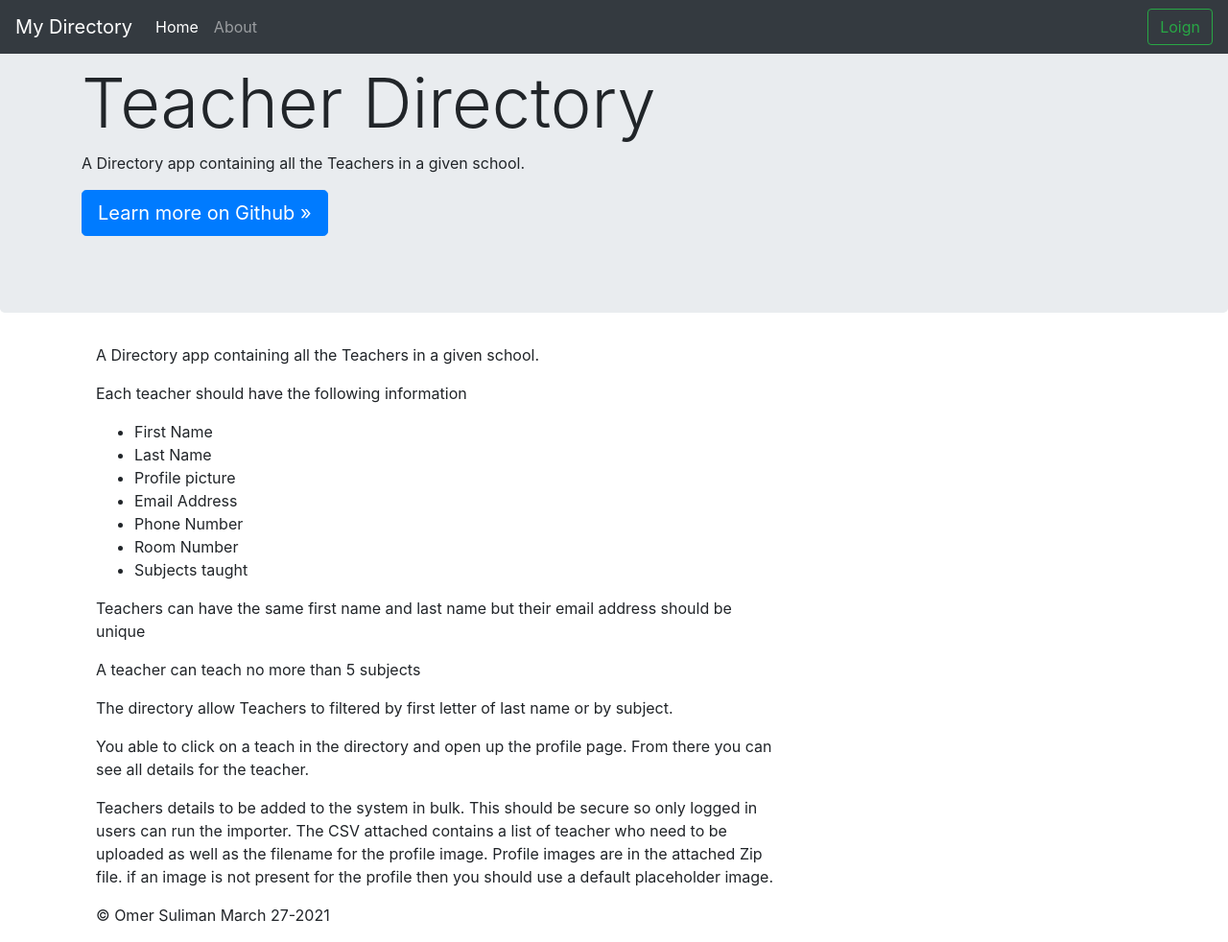
After one commit to omerahmed41/teacher_directory, a Django app: page /about in a window 1280 px wide. The commit adds this page. Shown: the whole page at 96% size. Run offline with Django 3.2, Linux system fonts and the light colour scheme; some libraries are stand-ins or nearby versions.

Commit message:
add front end website

```diff
--- a/directory/models.py
+++ b/directory/models.py
@@ -32,4 +32,4 @@ class Teacher (TimeStampMixin):
         ordering = ['first_name']
 
     def __str__(self):
-        return self.first_name + '--' +  self.last_name
+        return self.first_name + ' ' +  self.last_name
--- /dev/null
+++ b/directory/templates/directory/about.html
@@ -0,0 +1,51 @@
+{% extends 'directory/base.html' %}
+
+{% block title %} Teacher Directory {% endblock %}
+
+{% block content %}
+
+         <div class="container">
+   <!-- /container -->
+      <div class="padding">
+    <div class="col-md-8">
+     <p> A Directory app containing all the Teachers in a given school. </p>
+      <p>  Each teacher should have the following information
+     <ul >
+
+            <li>
+                First Name
+            </li>
+            <li>
+                 Last Name
+            </li>
+            <li>
+               Profile picture
+            </li>
+            <li>
+               Email Address
+            </li>
+              <li>
+               Phone Number
+            </li>
+              <li>
+                Room Number
+            </li>
+              <li>
+              Subjects taught
+            </li>
+        </ul>
+
+
+         </p>
+        <p> Teachers can have the same first name and last name but their email address should be unique  </p>
+       <p>  A teacher can teach no more than 5 subjects  </p>
+       <p>  The directory allow Teachers to filtered by first letter of last name or by subject. </p>
+       <p>  You able to click on a teach in the directory and open up the profile page. From there you can see all details for the teacher. </p>
+        <p>  Teachers details to be added to the system in bulk. This should be secure so only logged in users can run the importer. The CSV attached contains a list of teacher who need to be uploaded as well as the filename for the profile image. Profile images are in the attached Zip file. if an image is not present for the profile then you should use a default placeholder image.</p>
+      </div>
+
+  </div>
+<footer class="container">
+    <p>&copy; Omer Suliman March 27-2021</p>
+</footer>
+{% endblock %}
--- /dev/null
+++ b/directory/templates/directory/base.html
@@ -0,0 +1,68 @@
+<html lang="en">
+
+<head>
+    <title>{% block title %}{% endblock %}</title>
+
+    <!-- CSS only -->
+    <link rel="stylesheet" href="https://stackpath.bootstrapcdn.com/bootstrap/4.5.0/css/bootstrap.min.css"
+        integrity="sha384-9aIt2nRpC12Uk9gS9baDl411NQApFmC26EwAOH8WgZl5MYYxFfc+NcPb1dKGj7Sk" crossorigin="anonymous">
+
+    <!-- JS, Popper.js, and jQuery -->
+    <script src="https://code.jquery.com/jquery-3.5.1.slim.min.js"
+        integrity="sha384-DfXdz2htPH0lsSSs5nCTpuj/zy4C+OGpamoFVy38MVBnE+IbbVYUew+OrCXaRkfj"
+        crossorigin="anonymous"></script>
+    <script src="https://cdn.jsdelivr.net/npm/popper.js@1.16.0/dist/umd/popper.min.js"
+        integrity="sha384-Q6E9RHvbIyZFJoft+2mJbHaEWldlvI9IOYy5n3zV9zzTtmI3UksdQRVvoxMfooAo"
+        crossorigin="anonymous"></script>
+    <script src="https://stackpath.bootstrapcdn.com/bootstrap/4.5.0/js/bootstrap.min.js"
+        integrity="sha384-OgVRvuATP1z7JjHLkuOU7Xw704+h835Lr+6QL9UvYjZE3Ipu6Tp75j7Bh/kR0JKI"
+        crossorigin="anonymous"></script>
+
+    </head>
+<body>
+    <nav class="navbar navbar-expand-md navbar-dark fixed-top bg-dark">
+    <a class="navbar-brand" href="/">My Directory</a>
+    <button class="navbar-toggler" type="button" data-toggle="collapse" data-target="#navbarsExampleDefault"
+        aria-controls="navbarsExampleDefault" aria-expanded="false" aria-label="Toggle navigation">
+        <span class="navbar-toggler-icon"></span>
+    </button>
+
+    <div class="collapse navbar-collapse" id="navbarsExampleDefault">
+        <ul class="navbar-nav mr-auto">
+            <li class="nav-item active">
+                <a class="nav-link" href="/">Home <span class="sr-only">(current)</span></a>
+            </li>
+            <li class="nav-item">
+                <a class="nav-link" href="/about">About</a>
+            </li>
+                </div>
+            </li>
+        </ul>
+ <form class="form-inline my-2 my-lg-0">
+         {% if user.is_superuser %}
+            <a  href="/admin" class="btn btn-outline-success my-2 my-sm-0" type="submit">Admin</a>
+            <a  href="/import_CSV_file" class="btn btn-outline-success my-2 my-sm-0" type="submit">Import CSV File</a>
+         {% else %}
+               <a  href="/admin" class="btn btn-outline-success my-2 my-sm-0" type="submit">Loign</a>
+         {% endif %}
+        </form>
+
+    </div>
+</nav>
+
+<main role="main">
+
+
+    <div class="jumbotron">
+        <div class="container">
+            <h1 class="display-3">Teacher Directory</h1>
+            <p>A Directory app containing all the Teachers in a given school.</p>
+            <p><a class="btn btn-primary btn-lg" target="_blank"
+            href="https://github.com/omerahmed41/teacher_directory.git" role="button">Learn more on Github &raquo;</a></p>
+        </div>
+    </div>
+    {% block content %}
+    {% endblock %}
+</body>
+
+</html>
--- a/directory/urls.py
+++ b/directory/urls.py
@@ -4,6 +4,7 @@ from . import views
 
 urlpatterns = [
     path('', views.index, name='index'),
-    path('teatcher_import', views.teatcher_import, name='teatcher_import'),
-    path('profile_upload', views.profile_upload, name='profile_upload'),
+    path('about', views.about, name='about'),
+    path('teacher/<int:teacher_id>/', views.detail, name='detail'),
+    path('import_CSV_file', views.import_CSV_file, name='profile_upload'),
 ]
--- a/directory/views.py
+++ b/directory/views.py
@@ -13,22 +13,30 @@ def valid_email(email):
   return bool(re.search(r"^[\w\.\+\-]+\@[\w]+\.[a-z]{2,3}$", email))
 
 pleaseLogin = """  <h1>Please Login</h1>"""
+newwApp = """  <h1>Teacher Directory</h1>"""
 
 def index(request):
-    return HttpResponse(newwApp.replace("{IPADDRESS}",request.get_host()))
+    template = "directory/index.html"
+    teachers = Teacher.objects.all()
+    context = {'teachers': teachers}
+    return render(request, template, context)
+
+
+def about(request):
+    template = "directory/about.html"
+    context = {}
+    return render(request, template, context)
+
+
+def detail(request,teacher_id):
+    template = "directory/detail.html"
+    teacher = Teacher.objects.get(pk=teacher_id)
+    context = {'teacher': teacher}
+    return render(request, template, context)
 
 
 
-def teatcher_import(request):
-   template = loader.get_template('directory/index.html')
-   context = {'name': 'omer'}
-   if request.user.is_superuser:
-     return render(request, 'directory/index.html', context)
-   else:
-      return HttpResponse(pleaseLogin.replace("{IPADDRESS}",request.get_host()))
-
-
-def profile_upload(request):
+def import_CSV_file(request):
 
     # declaring template
     template = "directory/profile_upload.html"
@@ -71,12 +79,13 @@ def profile_upload(request):
               subjects_names = subjects_str.split(", ")
               subjects_names = map(str.lower, subjects_names) # normalize them, all lowercase
               subjects_names = list(set(subjects_names)) # remove duplicates
+
               added_subjects = []
               for subject_name in subjects_names:
                   print (subject_name)
-                  subject, _ = Subject.objects.get_or_create(name=subject_name)
+                  subject, _ = Subject.objects.get_or_create(name= subject_name.replace('"', ''))
                   Teachers = Teacher.objects.get(id=teacher.id)
-                  if  Teachers.subjects.count() < 6:
+                  if  Teachers.subjects.count() < 5:
                       Teachers.subjects.add(subject )
                       added_subjects.append(subject_name)
 
--- a/django_project/settings.py
+++ b/django_project/settings.py
@@ -51,6 +51,7 @@ INSTALLED_APPS = [
     'django.contrib.staticfiles',
     'directory.apps.DirectoryConfig',
     'phone_field',
+
 ]
 
 MIDDLEWARE = [
```
Also changed, not shown: directory/admin.py (+12 -1 lines), directory/templates/directory/detail.html (added, +48 -0 lines), directory/templates/directory/index.html (+46 -8 lines), django_project/templates/admin/base_site.html (added, +15 -0 lines).
